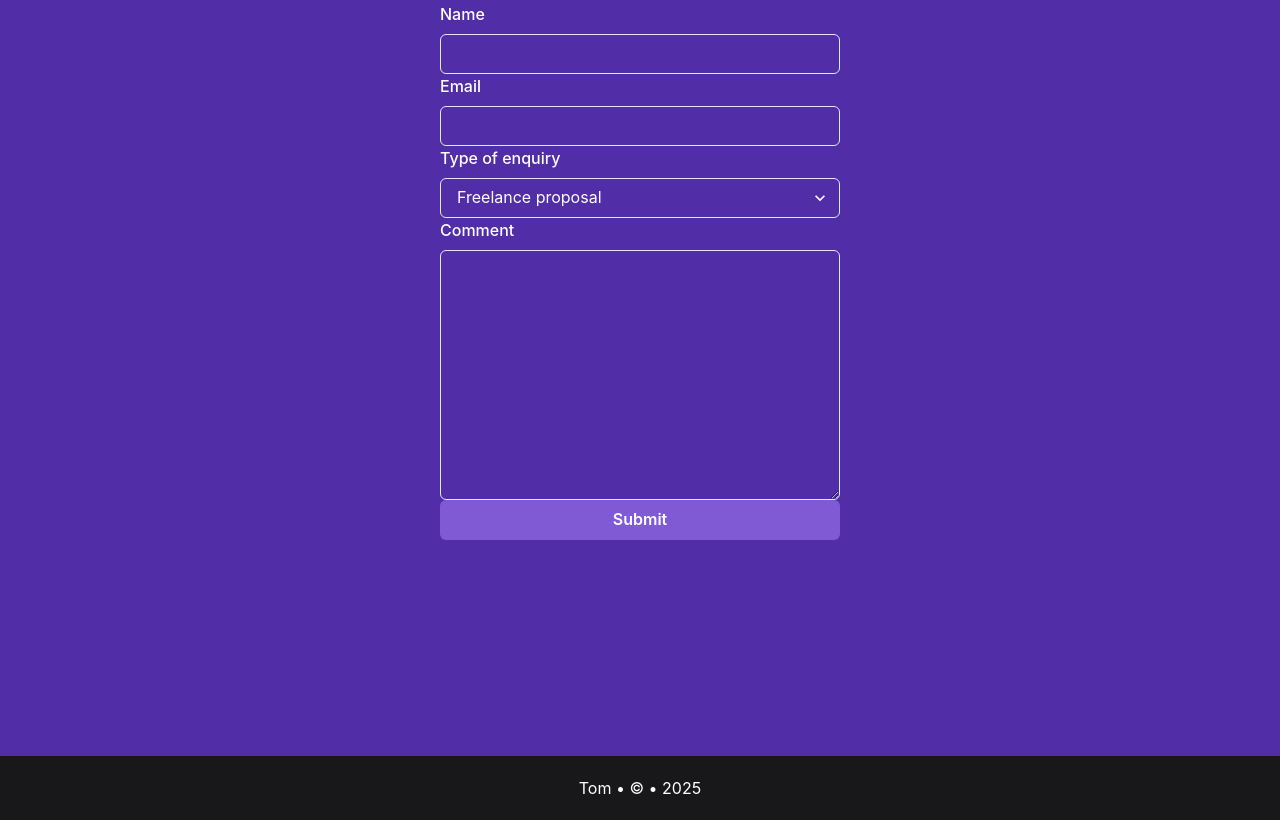
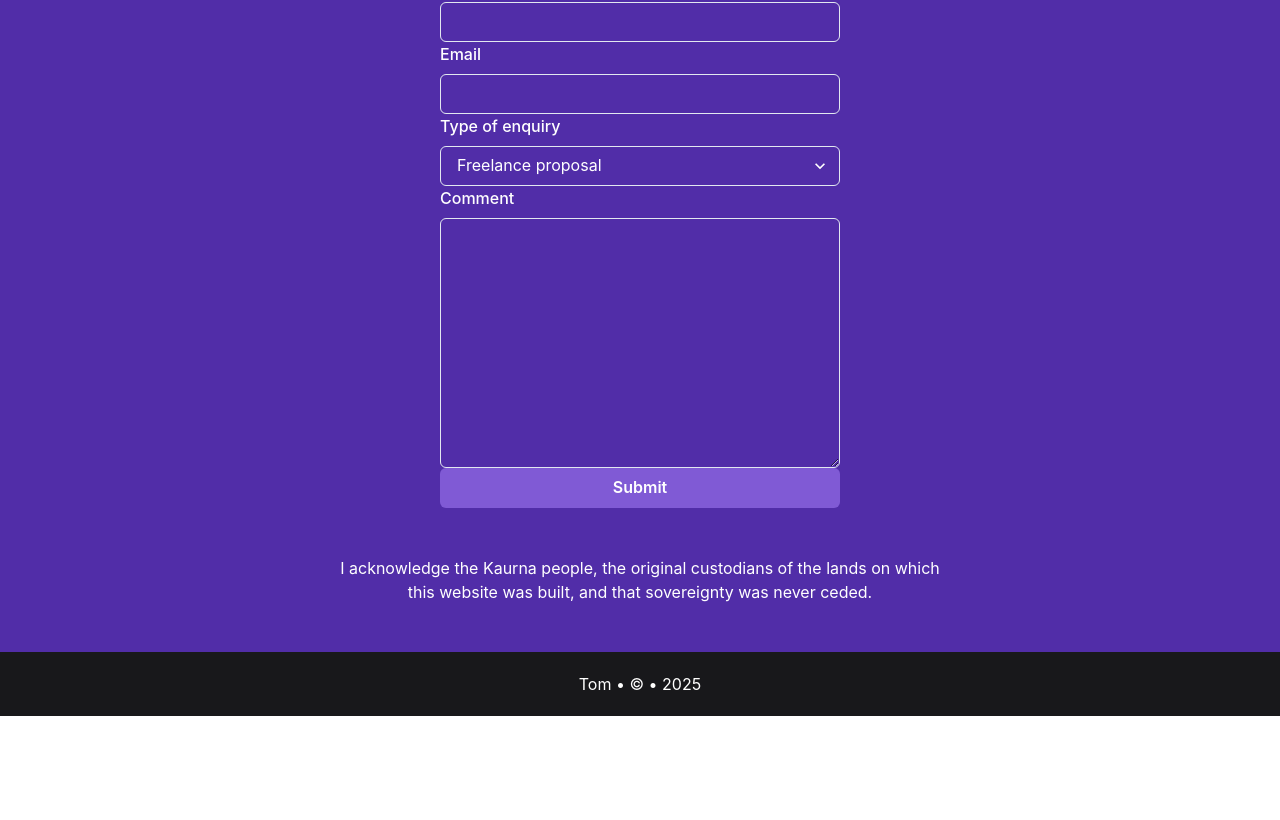
Before and after one commit to TommyMart/portfolio-jan25, a React (Create React App) app in the folder portfolio/: page / in a window 1280 px wide. Shown: the part 2393-3213 px from the top of the page. After the commit the page ends 3109 px from the top, so only its background shows below. Built offline with nearby package versions, Linux system fonts and the light colour scheme.

Commit message:
fix: fixed the contact component layout styling

```diff
--- a/portfolio/src/components/Contact.js
+++ b/portfolio/src/components/Contact.js
@@ -9,6 +9,7 @@ import {
  Heading,
  Input,
  Select,
+ Text,
  Textarea,
  VStack,
 } from "@chakra-ui/react";
@@ -43,10 +44,10 @@ const ContactMe = () => {
         <FullScreenSection
             isDarkBackground
             backgroundColor="#512DA8"
-            py={16}
+            py={8}
             px={8}
             >
-                <VStack w="1024" p={32} alignItems="center" >
+                <VStack w="1024" p={32} pb={0} alignItems="center" >
                     <Heading as="h1" id="contactme-section">
                         Contact Me
                         </Heading>
@@ -97,8 +98,16 @@ const ContactMe = () => {
                             width="full"
                             >Submit</Button>
                         </form>
+
                     </Box>
+
                 </VStack>
+                <Box display="flex" justifyContent="center" px={8} py={4}>
+        <Text py={0} textAlign="center" maxW="600px">
+          I acknowledge the Kaurna people, the original custodians of the lands
+          on which this website was built, and that sovereignty was never ceded.
+        </Text>
+      </Box>
             </FullScreenSection>
     )
 }
```
